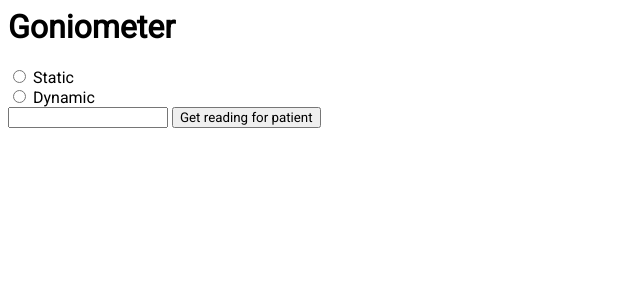
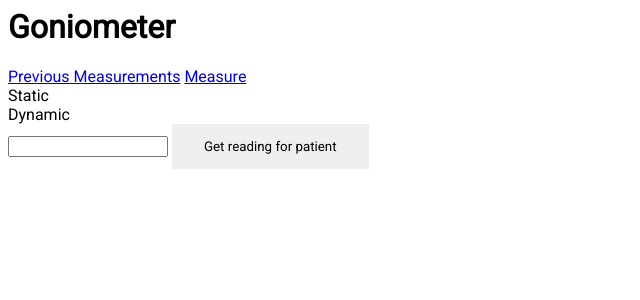
Before and after one commit to ece4180/ece4180.github.io, a Python web app: template templates/index.html in a window 1280 px wide. Shown: the top 300 px of the page, without its empty margins (0-640 px from the left). Run offline with Jinja, Linux system fonts and the light colour scheme; the template is opened without the code that fills it, so the values that code supplies are empty.

Commit message:
add history page and header

```diff
--- a/templates/index.html
+++ b/templates/index.html
@@ -8,20 +8,83 @@
         font-family: 'Roboto';
       }
 
-      button .submit-button {
+      .submit-button {
         border: none;
-        padding: "15px 32px"
+        padding: 15px 32px;
+      }
+
+      .container {
+        display: "block";
+        position: relative;
+        cursor: pointer;
+        user-select: none;
+      }
+
+      .container input {
+        position: absolute;
+        opacity: 0;
+        cursor: pointer;
+        height: 0;
+        width: 0;
+      }
+
+      .checkmark {
+        position: absolute;
+        top: 0;
+        left: 0;
+        height: 25px;
+        width: 25px;
+        background-color: "gray";
+        border-radius: 50%;
+      }
+
+      /* On mouse over change bg color */
+      .container:hover input ~ .checkmark {
+        background-color: "gray";
+      }
+
+      /* add bg when radio button is checked */
+      .container input:checked ~ .checkmark {
+        background-color: "blue"
+      }
+
+      .checkmark:after {
+        content: "";
+        position: absolute;
+        display: none;
+      }
+
+      .container input:checked ~ .checkmark:after {
+        display: block;
+      }
+
+      .container .checkmark:after {
+        top: 9px;
+        left: 9px;
+        width: 8px;
+        height: 8px;
+        border-radius: 50%;
+        background: white;
       }
     </style>
     <h1>Goniometer</h1>
+    <span>
+      <a href="/history">Previous Measurements</a>
+      <a href="/">Measure</a>
+    </span>
   </head>
   <body>
     <form method="get" action="measure">
       <div>
-        <input type="radio" id="static" name="type" value="static">
-        <label for="static">Static</label><br>
-        <input type="radio" id="dynamic" name="type" value="dynamic">
-        <label for="dynamic">Dynamic</label><br>
+        <label for="static" class="container">Static
+          <input type="radio" id="static" name="type" value="static">
+          <span class="checkmark"></span>
+        </label><br>
+
+        <label for="dynamic" class="container">Dynamic
+          <input type="radio" id="dynamic" name="type" value="dynamic">
+          <span class="checkmark"></span>
+        </label><br>
       </div>
       <input type="text" name="Name"/>
       <button class="submit-button" type="submit">Get reading for patient</button>
--- a/templates/static.html
+++ b/templates/static.html
@@ -6,11 +6,6 @@
       * {
         font-family: 'Roboto';
       }
-
-      button .submit-button {
-        border: none;
-        padding: "15px 32px"
-      }
     </style>
   </head>
   <h1>{{ Name }}</h1>
```
Also changed, not shown: recorddb.py (+18 -1 lines), templates/history.html (added, +19 -0 lines).
